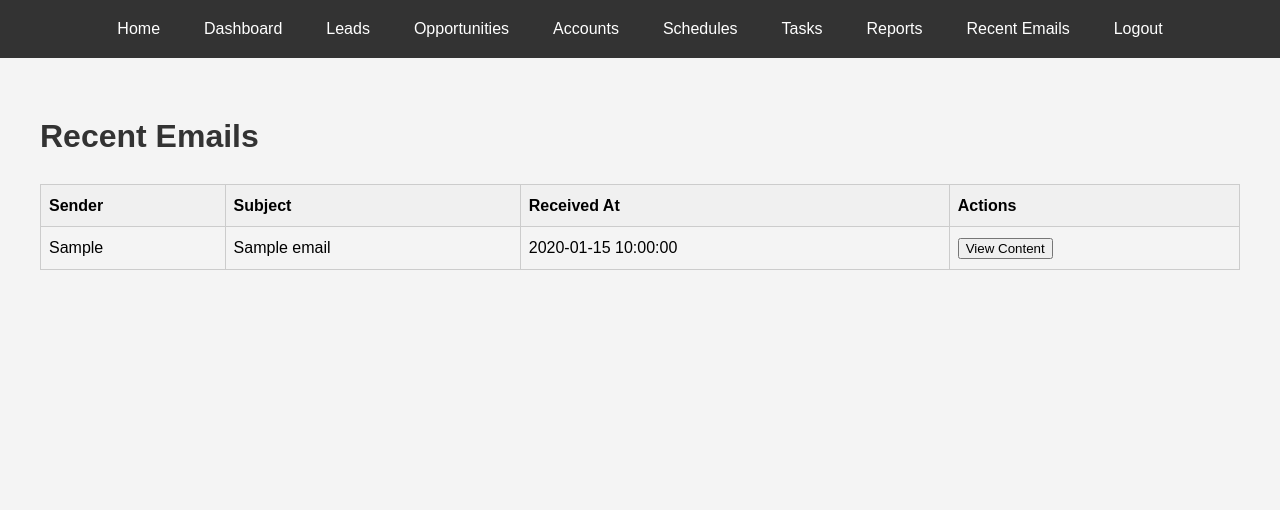
After one commit to macnishio/CRMbyReplitCreate, a Flask app: page /recent-emails in a window 1280 px wide. The commit adds this page. Shown: the top 510 px of the page. Run offline with Flask 3, Linux system fonts and the light colour scheme; a user stored in the database is signed in; tables that the repository leaves empty hold one stand-in row (values such as "Sample post").

Commit message:
Agent query: Can you access the Recent Emails page from the navigation menu? Does it display a list of recent emails with options to view their content?

```diff
--- a/routes/main.py
+++ b/routes/main.py
@@ -1,6 +1,7 @@
 from flask import Blueprint, jsonify, render_template, redirect, url_for, flash, current_app
 from flask_login import login_required
 from email_receiver import fetch_emails
+from models import Email
 
 bp = Blueprint('main', __name__)
 
@@ -28,4 +29,10 @@ def manual_fetch_emails():
         flash('An error occurred while fetching emails. Please try again.', 'error')
     return redirect(url_for('main.index'))
 
+@bp.route('/recent-emails')
+@login_required
+def recent_emails():
+    emails = Email.query.order_by(Email.received_at.desc()).limit(100).all()
+    return render_template('recent_emails.html', emails=emails)
+
 # Other routes are handled by their respective blueprints
--- a/templates/base.html
+++ b/templates/base.html
@@ -19,6 +19,7 @@
                 <li><a href="{{ url_for('schedules.list_schedules') }}">Schedules</a></li>
                 <li><a href="{{ url_for('tasks.list_tasks') }}">Tasks</a></li>
                 <li><a href="{{ url_for('reports.index') }}">Reports</a></li>
+                <li><a href="{{ url_for('main.recent_emails') }}">Recent Emails</a></li>
                 {% if current_user.is_authenticated %}
                     <li><a href="{{ url_for('auth.logout') }}">Logout</a></li>
                 {% else %}
--- /dev/null
+++ b/templates/recent_emails.html
@@ -0,0 +1,47 @@
+{% extends "base.html" %}
+
+{% block title %}Recent Emails{% endblock %}
+
+{% block content %}
+    <h1>Recent Emails</h1>
+    <table>
+        <thead>
+            <tr>
+                <th>Sender</th>
+                <th>Subject</th>
+                <th>Received At</th>
+                <th>Actions</th>
+            </tr>
+        </thead>
+        <tbody>
+            {% for email in emails %}
+                <tr>
+                    <td>{{ email.sender }}</td>
+                    <td>{{ email.subject }}</td>
+                    <td>{{ email.received_at.strftime('%Y-%m-%d %H:%M:%S') }}</td>
+                    <td>
+                        <button onclick="toggleEmailContent({{ email.id }})">View Content</button>
+                    </td>
+                </tr>
+                <tr id="email-content-{{ email.id }}" style="display: none;">
+                    <td colspan="4">
+                        <pre>{{ email.content }}</pre>
+                    </td>
+                </tr>
+            {% endfor %}
+        </tbody>
+    </table>
+{% endblock %}
+
+{% block scripts %}
+<script>
+function toggleEmailContent(emailId) {
+    var content = document.getElementById('email-content-' + emailId);
+    if (content.style.display === 'none') {
+        content.style.display = 'table-row';
+    } else {
+        content.style.display = 'none';
+    }
+}
+</script>
+{% endblock %}
```
Also changed, not shown: 11 other files.
